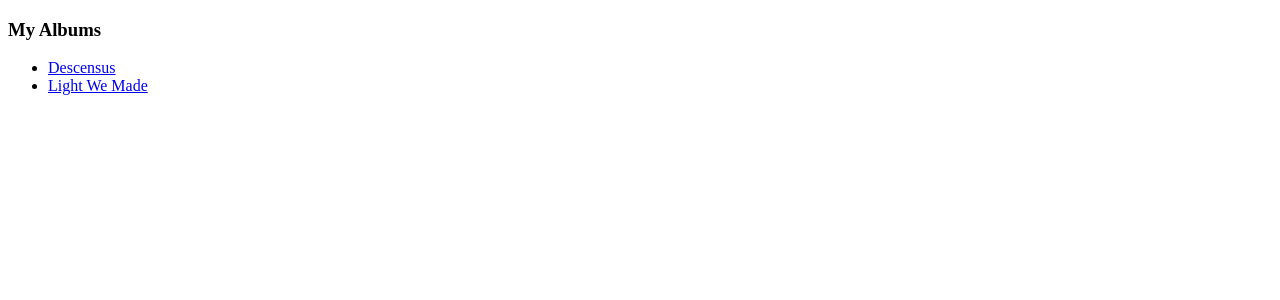
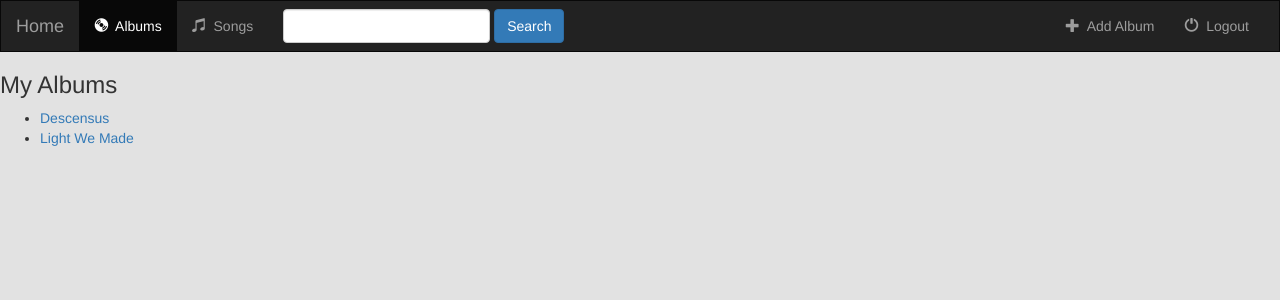
Before and after one commit to davelasquez12/Django_TestWebsite, a Django app: page /music/ in a window 1280 px wide. Shown: the top 300 px of the page. Run offline with Django 3.2, Linux system fonts and the light colour scheme; data comes from the database, SQL or seed files in the repository; both versions use the stored data as it was after the commit; some libraries are stand-ins or nearby versions.

Commit message:
Added navigation bar

```diff
--- /dev/null
+++ b/music/static/music/styles.css
@@ -0,0 +1,7 @@
+body{
+    background: #e2e2e2;
+}
+
+.navbar{
+    border-radius: 0;
+}
--- a/music/templates/music/index.html
+++ b/music/templates/music/index.html
@@ -2,9 +2,69 @@
 <html lang="en">
 <head>
     <meta charset="UTF-8">
+    {% load staticfiles %}
+    <link href="https://maxcdn.bootstrapcdn.com/bootstrap/3.3.7/css/bootstrap.min.css" rel="stylesheet" integrity="sha384-BVYiiSIFeK1dGmJRAkycuHAHRg32OmUcww7on3RYdg4Va+PmSTsz/K68vbdEjh4u" crossorigin="anonymous">
+    <link rel="stylesheet" type="text/css" href="{% static 'music/styles.css' %}"/>
+    <script src="https://ajax.googleapis.com/ajax/libs/jquery/3.1.0/jquery.min.js"></script>
+    <script src="https://maxcdn.bootstrapcdn.com/bootstrap/3.3.7/js/bootstrap.min.js" integrity="sha384-Tc5IQib027qvyjSMfHjOMaLkfuWVxZxUPnCJA7l2mCWNIpG9mGCD8wGNIcPD7Txa" crossorigin="anonymous"></script>
     <title>Title here</title>
 </head>
 <body>
+
+<nav class="navbar navbar-inverse">
+    <div class="container-fluid">
+
+        <!-- Header -->
+        <div class="navbar-header">
+            <button type="button" class="navbar-toggle" data-toggle="collapse" data-target="#topNavBar">
+                <span class="icon-bar"></span>
+                <span class="icon-bar"></span>
+                <span class="icon-bar"></span>
+            </button>
+            <a class="navbar-brand" href="{% url 'music:index' %}">Home</a>
+        </div>
+
+        <!-- Items -->
+        <div class="collapse navbar-collapse" id="topNavBar">
+            <ul class="nav navbar-nav">
+                <li class="active">
+                    <a href="{% url 'music:index' %}">
+                        <span class="glyphicon glyphicon-cd" aria-hidden="true"></span>&nbsp; Albums
+                    </a>
+                </li>
+                <li class="">
+                    <a href="#">
+                        <span class="glyphicon glyphicon-music" aria-hidden="true"></span>&nbsp; Songs
+                    </a>
+                </li>
+            </ul>
+
+            <form class="navbar-form navbar-left" role="search" method="get" action="#">
+                <div class="form-group">
+                    <input type="text" class="form-control" name="search" value="">
+                </div>
+                <button type="submit" class="btn btn-primary">Search</button>
+            </form>
+
+            <ul class="nav navbar-nav navbar-right">
+                <li class="">
+                    <a href="#">
+                        <span class="glyphicon glyphicon-plus" aria-hidden="true"></span>&nbsp; Add Album
+                    </a>
+                </li>
+
+                <li class="">
+                    <a href="#">
+                        <span class="glyphicon glyphicon-off" aria-hidden="true"></span>&nbsp; Logout
+                    </a>
+                </li>
+            </ul>
+
+        </div>
+
+    </div>
+</nav>
+
 {% if all_albums %}
     <h3>My Albums</h3>
     <ul>
```
Also changed, not shown: db.sqlite3, music/migrations/0003_song_is_favorite.py (added), 1 other file. Lines whose indentation alone changed are shown as unchanged.
